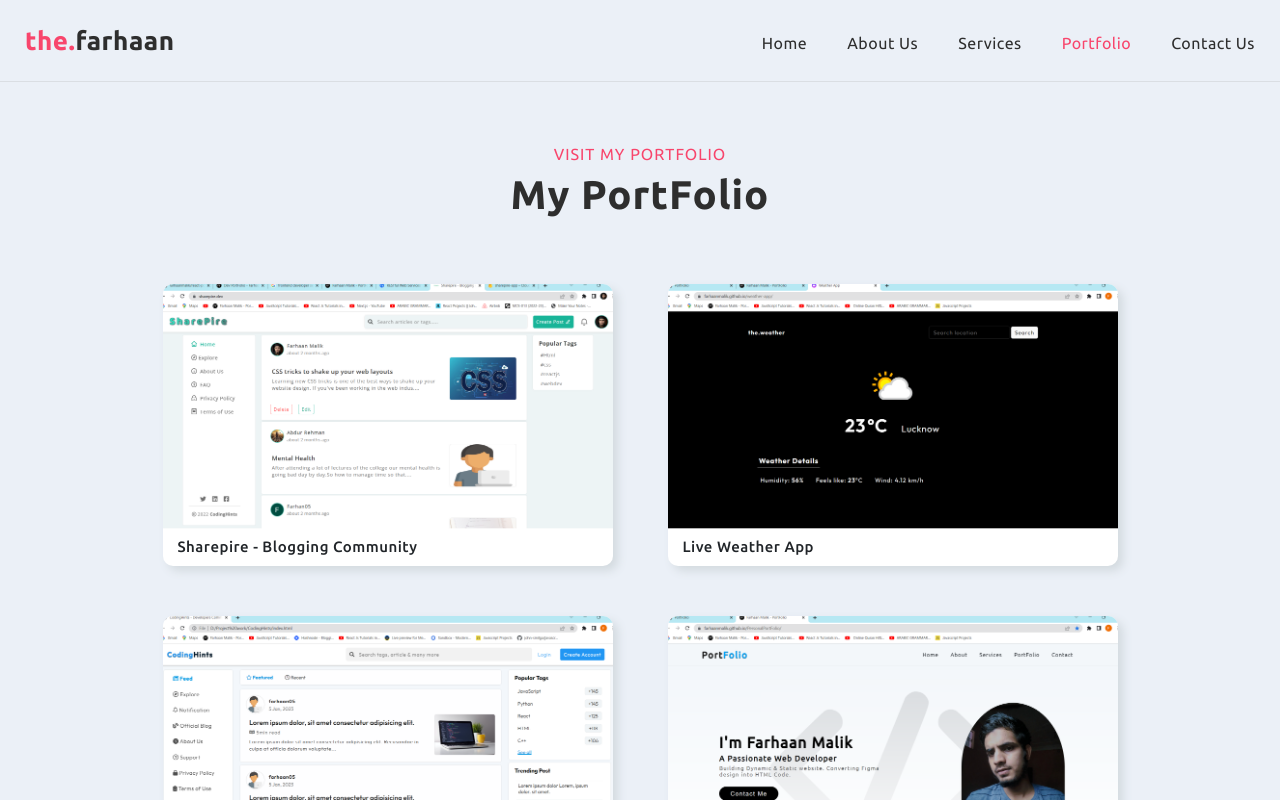
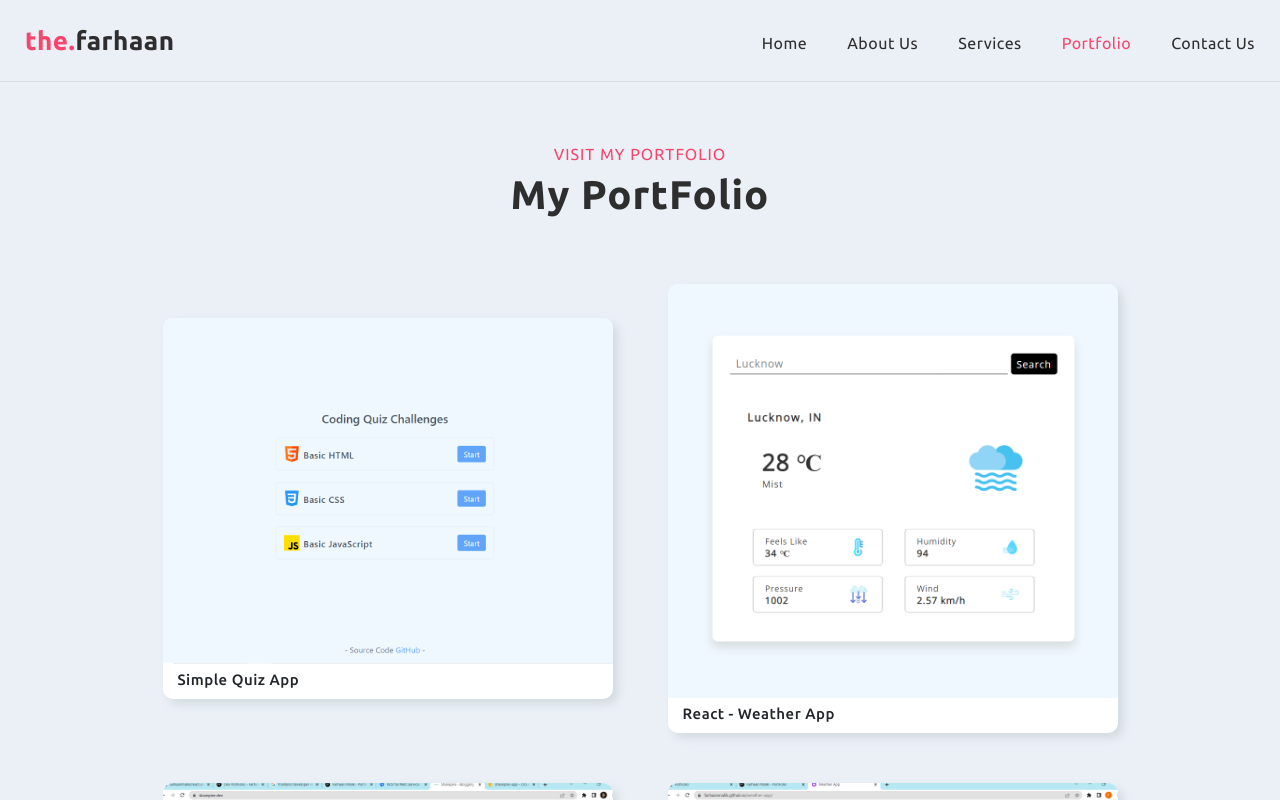
Before and after one commit to farhaanmalik/react-dev-portfolio, a React (Create React App) app: page /portfolio in a window 1280 px wide. Shown: the top 800 px of the page. Built offline with nearby package versions, Linux system fonts and the light colour scheme; the HTML template or start-up script is replaced by a standard one.

Commit message:
Update ProjectAPI.js
Added two more projects list

```diff
--- a/src/ProjectAPI.js
+++ b/src/ProjectAPI.js
@@ -1,46 +1,60 @@
 const Project = [
     {
     id: 1,
+    image: "./images/quizapp.png",
+    projectName: "Simple Quiz App",
+    projectLink:"https://codingquizapp.vercel.app/",
+
+},
+    {
+    id: 2,
+    image: "./images/weatherapp.png",
+    projectName: "React - Weather App",
+    projectLink:"https://liveweather-app.vercel.app/",
+
+},
+    {
+    id: 3,
     image: "./images/p-8.png",
     projectName: "Sharepire - Blogging Community",
     projectLink:"https://sharepire.dev/",
 
 },
     {
-    id: 2,
+    id: 4,
     image: "./images/p-1.png",
     projectName: "Live Weather App",
     projectLink:"https://farhaanmalik.github.io/weather-app/",
 
 },
 {
-    id: 3,
+    id: 5,
     image: "./images/p-2.png",
     projectName: "Community Web Design",
     projectLink:"https://farhaanmalik.github.io/bloggingcommunity-Uidesign/",
 },
 {
-    id: 4,
+    id: 6,
     image: "./images/p-3.png",
     projectName: "Portfolio Using HTML/CSS",
     projectLink:" https://farhaanmalik.github.io/PersonalPortFolio/",
 
 },
 {
-    id: 5,
+    id: 7,
     image: "./images/p-4.png",
     projectName: "Abdulxamill Dev Team",
     projectLink:"https://farhaanmalik.github.io/Abdulxamill-Dev-Team/",
 },
 {
-    id: 6,
+    id: 8,
     image: "./images/p-7.png",
     projectName: "To-Do List WebApp",
     projectLink:"https://farhaanmalik.github.io/Simple-To-Do-List/",
 
 },
 {
-    id: 7,
+    id: 9,
     image: "./images/p-6.png",
     projectName: "Note WebApp",
     projectLink:"https://farhaanmalik.github.io/Simple-NotePad/",
```
